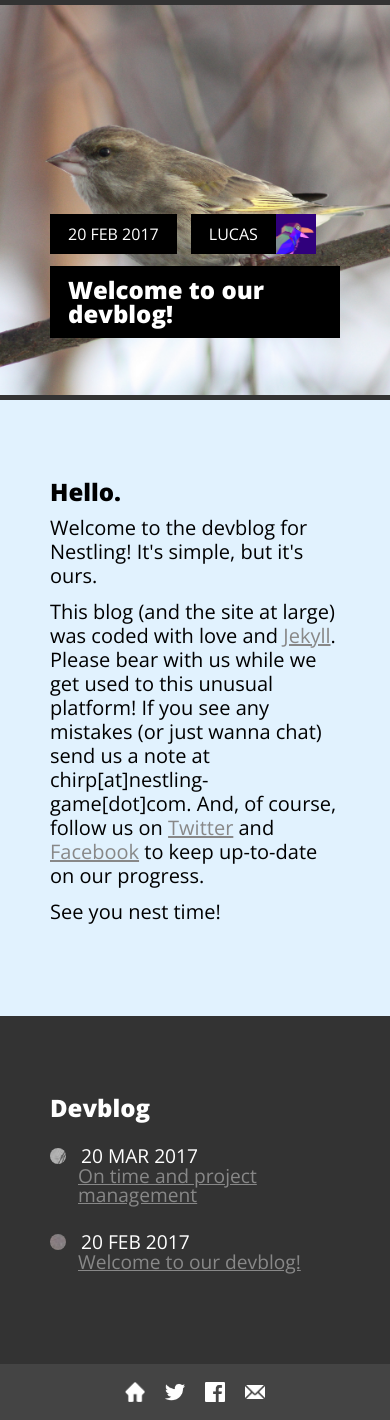
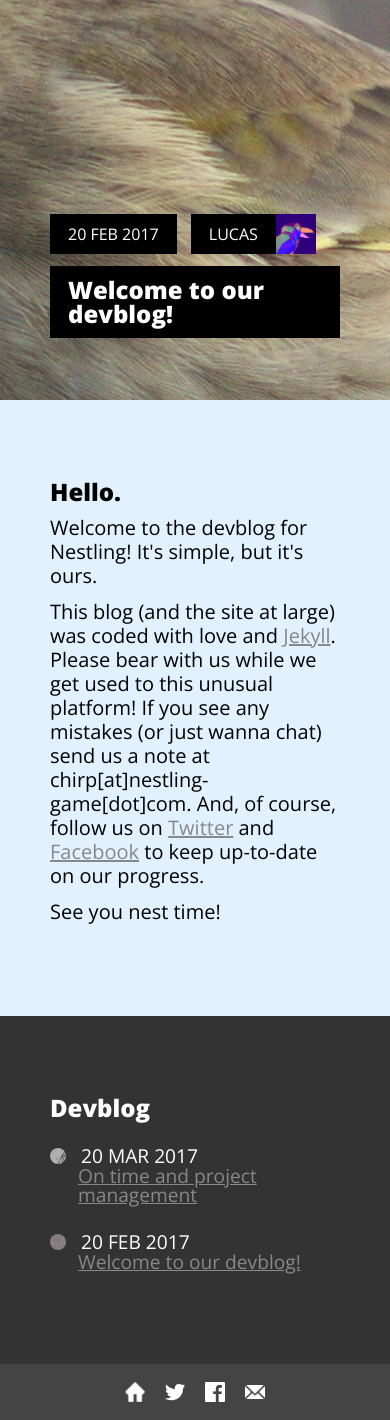
Before and after one commit to pt8o/nestling-site, a Jekyll site: the page built from docs/_posts/2017-02-20-welcome.md, in a window 390 px wide. Built offline with Jekyll 4.4.1, drawn with Linux system fonts in a browser that asks for light colours.

Commit message:
Trying to fix header image again

```diff
--- a/docs/css/style.css
+++ b/docs/css/style.css
@@ -355,7 +355,7 @@ footer {
 }
 @media all and (max-width: 720px) {
 	#post-top {
-		background-size: auto 100vw;
+		background-size: auto;
 	}
 }
 
```
